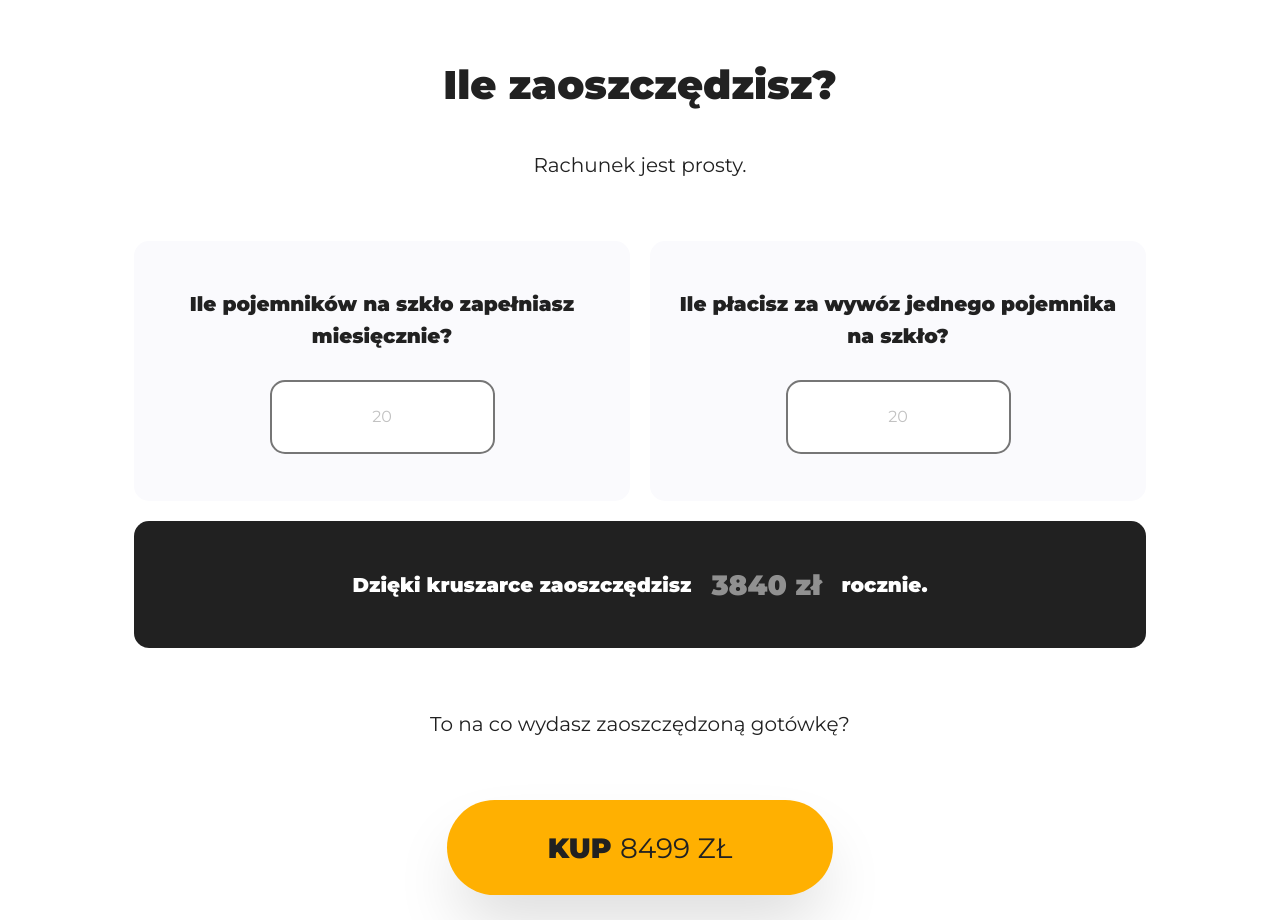
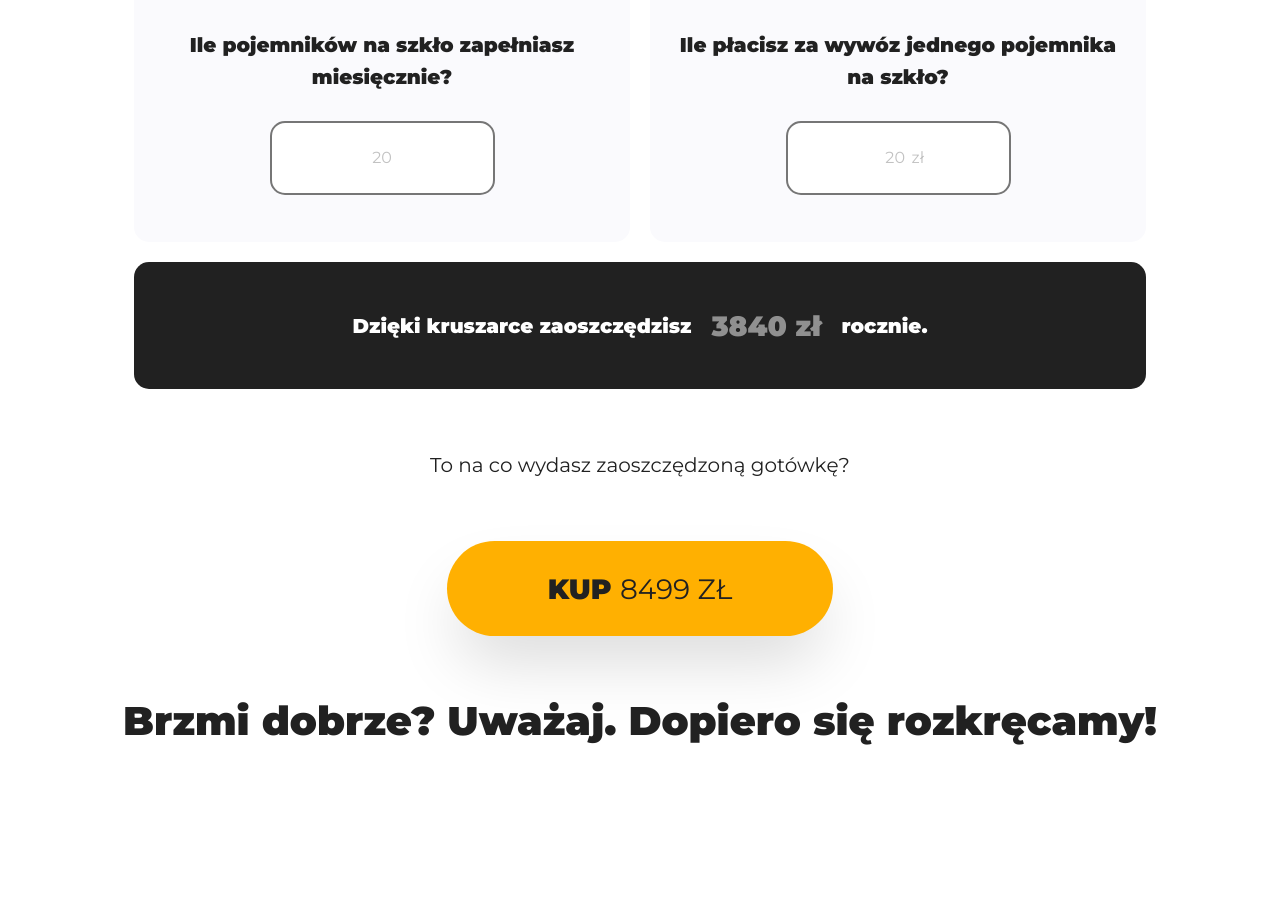
Before and after one commit to doforever/blue-paprica, a React (Create React App) app: page / in a window 1280 px wide. Shown: the part 1640-2560 px from the top of the page. Built offline with nearby package versions, Linux system fonts and the light colour scheme.

Commit message:
Add money suffix

```diff
--- a/src/features/Calculator/Calculator.js
+++ b/src/features/Calculator/Calculator.js
@@ -32,7 +32,15 @@ function Calculator() {
         </div>
         <div className={styles['input-block']}>
           <label htmlFor="cost">Ile płacisz za wywóz jednego pojemnika na szkło?</label>
-          <input id="cost" name="cost" type="text" value={cost} onChange={changeCostInput}/>
+          <div className={styles['input-wrapper']}>
+            <input
+              className={styles.cost}
+              id="cost" name="cost"
+              type="text"
+              value={cost}
+              onChange={changeCostInput}
+            />
+          </div>
         </div>
         <div className={styles['result-block']}>
           Dzięki kruszarce zaoszczędzisz <span className={styles.result}>{getResult()} zł</span> rocznie.
--- a/src/features/Calculator/Calculator.module.scss
+++ b/src/features/Calculator/Calculator.module.scss
@@ -38,6 +38,10 @@
         border-color: $orange;
         color: $black;
       }
+
+      .input-wrapper {
+        color: $black;
+      }
     }
   }
 
@@ -54,6 +58,12 @@
 
   .input-block {
     background-color: $gray-background;
+  }
+
+  .input-wrapper {
+    max-width: 100%;
+    position: relative;
+    color: $gray-form;
   }
 
   .result-block {
@@ -86,5 +96,23 @@
     .input-block {
       min-height: 260px;
     }
+
+    .cost {
+      padding-right: 46%;
+      text-align: right;
+    }
+
+    .input-wrapper {
+      &::before {
+        content: 'zł';
+        position: absolute;
+        top: 50%;
+        transform: translateY(-50%);
+        left: 56%;
+        font-weight: 400;
+        font-size: 1rem;
+        padding-bottom: 0.8px;
+      }
+    }
   }
 }
```
